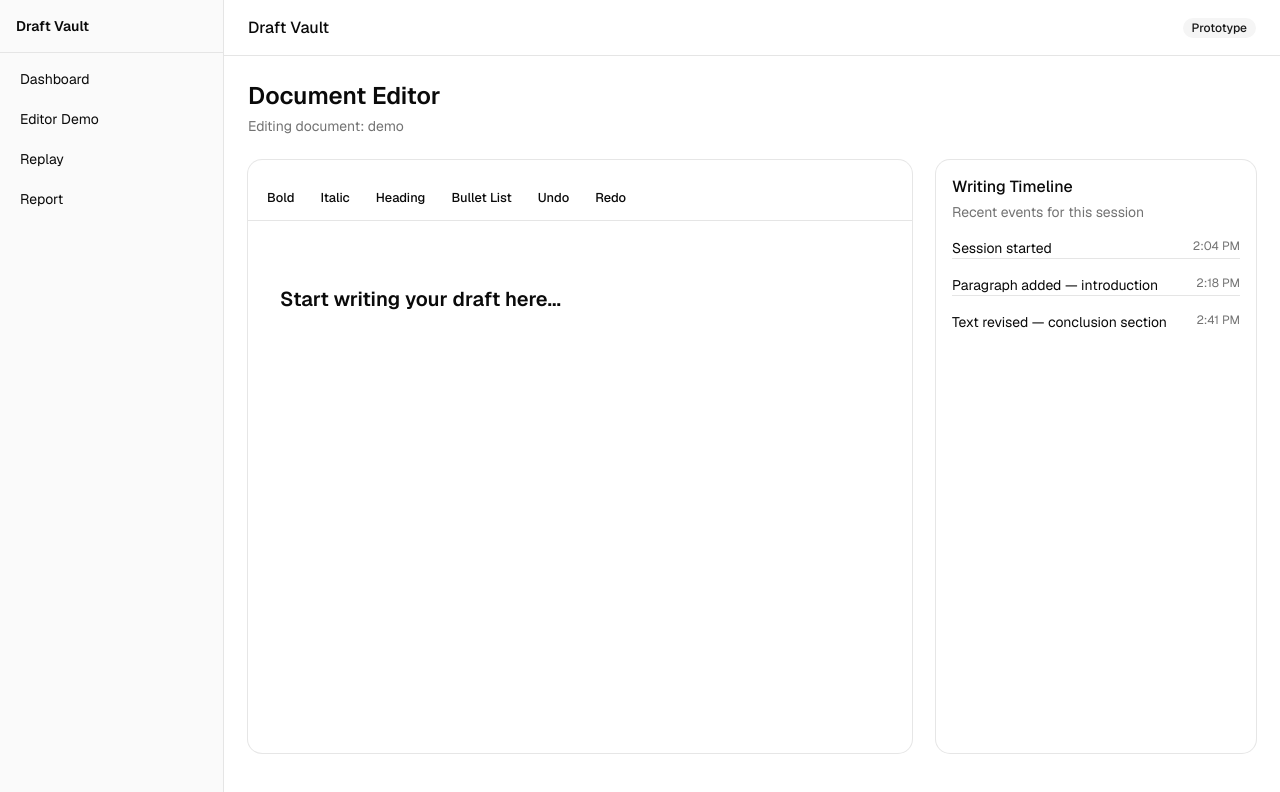
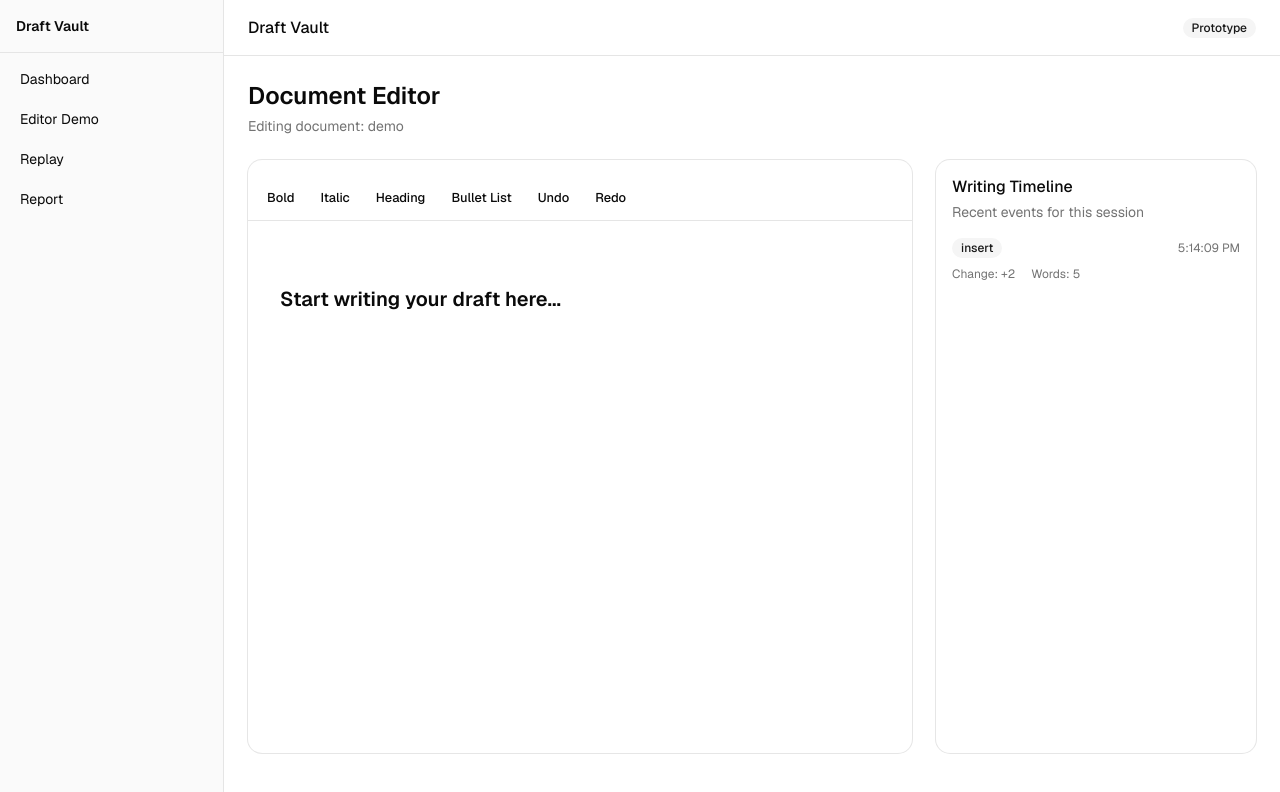
Before and after one commit to AlozieE/draft-vault, a Next.js app: page /documents/demo in a window 1280 px wide. Both pictures are taken after a click on the button "Heading". Shown: the top 792 px of the page. Built offline with nearby package versions, Linux system fonts and the light colour scheme.

Commit message:
Add local writing event logger

```diff
--- a/src/app/documents/[id]/page.tsx
+++ b/src/app/documents/[id]/page.tsx
@@ -1,61 +1,16 @@
+import { DocumentEditorWorkspace } from "@/components/editor/document-editor-workspace";
 import { AppShell } from "@/components/layout/app-shell";
-import { WritingEditor } from "@/components/editor/writing-editor";
-import {
-  Card,
-  CardContent,
-  CardDescription,
-  CardHeader,
-  CardTitle,
-} from "@/components/ui/card";
-import { Separator } from "@/components/ui/separator";
 
 type DocumentPageProps = {
   params: Promise<{ id: string }>;
 };
-
-const timelineEvents = [
-  { time: "2:04 PM", event: "Session started" },
-  { time: "2:18 PM", event: "Paragraph added — introduction" },
-  { time: "2:41 PM", event: "Text revised — conclusion section" },
-] as const;
 
 export default async function DocumentPage({ params }: DocumentPageProps) {
   const { id } = await params;
 
   return (
     <AppShell>
-      <div className="space-y-6">
-        <div>
-          <h1 className="text-2xl font-semibold">Document Editor</h1>
-          <p className="mt-1 text-sm text-muted-foreground">
-            Editing document: {id.replace(/-/g, " ")}
-          </p>
-        </div>
-
-        <div className="grid gap-6 lg:grid-cols-[1fr_320px]">
-          <WritingEditor />
-
-          <Card>
-            <CardHeader>
-              <CardTitle>Writing Timeline</CardTitle>
-              <CardDescription>Recent events for this session</CardDescription>
-            </CardHeader>
-            <CardContent className="space-y-4">
-              {timelineEvents.map((item, index) => (
-                <div key={item.event}>
-                  <div className="flex items-start justify-between gap-4">
-                    <p className="text-sm">{item.event}</p>
-                    <span className="shrink-0 text-xs text-muted-foreground">
-                      {item.time}
-                    </span>
-                  </div>
-                  {index < timelineEvents.length - 1 && <Separator />}
-                </div>
-              ))}
-            </CardContent>
-          </Card>
-        </div>
-      </div>
+      <DocumentEditorWorkspace documentId={id} />
     </AppShell>
   );
 }
--- /dev/null
+++ b/src/components/editor/document-editor-workspace.tsx
@@ -0,0 +1,35 @@
+"use client";
+
+import { WritingEditor } from "@/components/editor/writing-editor";
+import { WritingTimeline } from "@/components/editor/writing-timeline";
+import { useWritingEvents } from "@/hooks/use-writing-events";
+
+type DocumentEditorWorkspaceProps = {
+  documentId: string;
+};
+
+export function DocumentEditorWorkspace({
+  documentId,
+}: DocumentEditorWorkspaceProps) {
+  const resolvedDocumentId = documentId || "demo";
+  const { events, addEvent } = useWritingEvents();
+
+  return (
+    <div className="space-y-6">
+      <div>
+        <h1 className="text-2xl font-semibold">Document Editor</h1>
+        <p className="mt-1 text-sm text-muted-foreground">
+          Editing document: {resolvedDocumentId.replace(/-/g, " ")}
+        </p>
+      </div>
+
+      <div className="grid gap-6 lg:grid-cols-[1fr_320px]">
+        <WritingEditor
+          documentId={resolvedDocumentId}
+          onWritingEvent={addEvent}
+        />
+        <WritingTimeline events={events} />
+      </div>
+    </div>
+  );
+}
--- a/src/components/editor/writing-editor.tsx
+++ b/src/components/editor/writing-editor.tsx
@@ -1,11 +1,15 @@
 "use client";
 
 import { EditorContent, useEditor } from "@tiptap/react";
+import type { Editor } from "@tiptap/react";
 import StarterKit from "@tiptap/starter-kit";
+import { useRef } from "react";
 
 import { EditorToolbar } from "@/components/editor/editor-toolbar";
 import { Card, CardContent } from "@/components/ui/card";
+import { createWritingEvent } from "@/lib/writing-event-factory";
 import { cn } from "@/lib/utils";
+import type { WritingEvent, WritingEventType } from "@/types/writing-event";
 
 const editorContentClass = cn(
   "min-h-[500px] w-full bg-background px-8 py-6 text-base leading-relaxed outline-none",
@@ -14,7 +18,61 @@ const editorContentClass = cn(
   "[&_ul]:mb-3 [&_ul]:list-disc [&_ul]:pl-6",
 );
 
-export function WritingEditor() {
+type WritingEditorProps = {
+  documentId: string;
+  onWritingEvent?: (event: WritingEvent) => void;
+};
+
+function countWords(text: string): number {
+  const trimmed = text.trim();
+  if (trimmed.length === 0) {
+    return 0;
+  }
+
+  return trimmed.split(/\s+/).length;
+}
+
+function resolveEventType(contentLengthChange: number): WritingEventType {
+  if (contentLengthChange > 1) {
+    return "insert";
+  }
+
+  if (contentLengthChange < 0) {
+    return "delete";
+  }
+
+  return "insert";
+}
+
+export function WritingEditor({
+  documentId,
+  onWritingEvent,
+}: WritingEditorProps) {
+  const previousLengthRef = useRef<number | null>(null);
+  const onWritingEventRef = useRef(onWritingEvent);
+
+  onWritingEventRef.current = onWritingEvent;
+
+  const handleUpdate = (editor: Editor) => {
+    const text = editor.getText();
+    const characterCount = text.length;
+    const previousLength = previousLengthRef.current ?? characterCount;
+    const contentLengthChange = characterCount - previousLength;
+
+    previousLengthRef.current = characterCount;
+
+    const event = createWritingEvent({
+      documentId,
+      type: resolveEventType(contentLengthChange),
+      contentLengthChange,
+      wordCount: countWords(text),
+      characterCount,
+      textPreview: text.slice(-80) || undefined,
+    });
+
+    onWritingEventRef.current?.(event);
+  };
+
   const editor = useEditor({
     extensions: [StarterKit],
     content: "<p>Start writing your draft here...</p>",
@@ -23,6 +81,12 @@ export function WritingEditor() {
       attributes: {
         class: editorContentClass,
       },
+    },
+    onCreate: ({ editor: createdEditor }) => {
+      previousLengthRef.current = createdEditor.getText().length;
+    },
+    onUpdate: ({ editor: updatedEditor }) => {
+      handleUpdate(updatedEditor);
     },
   });
 
--- a/src/components/editor/writing-timeline.tsx
+++ b/src/components/editor/writing-timeline.tsx
@@ -1,22 +1,70 @@
+import { Badge } from "@/components/ui/badge";
+import {
+  Card,
+  CardContent,
+  CardDescription,
+  CardHeader,
+  CardTitle,
+} from "@/components/ui/card";
+import { Separator } from "@/components/ui/separator";
 import type { WritingEvent } from "@/types/writing-event";
 
 type WritingTimelineProps = {
   events: WritingEvent[];
 };
 
+function formatLocalTime(timestamp: string): string {
+  return new Date(timestamp).toLocaleTimeString(undefined, {
+    hour: "numeric",
+    minute: "2-digit",
+    second: "2-digit",
+  });
+}
+
+function formatContentLengthChange(change: number): string {
+  if (change > 0) {
+    return `+${change}`;
+  }
+
+  return String(change);
+}
+
 export function WritingTimeline({ events }: WritingTimelineProps) {
   return (
-    <aside className="w-64 border-l border-border p-4">
-      <h2 className="mb-4 text-sm font-medium">Timeline</h2>
-      <ul className="space-y-2 text-sm text-muted-foreground">
+    <Card>
+      <CardHeader>
+        <CardTitle>Writing Timeline</CardTitle>
+        <CardDescription>Recent events for this session</CardDescription>
+      </CardHeader>
+      <CardContent>
         {events.length === 0 ? (
-          <li>No events yet</li>
+          <p className="text-sm text-muted-foreground">
+            Start writing to record your drafting timeline.
+          </p>
         ) : (
-          events.map((event) => (
-            <li key={event.id}>{event.type}</li>
-          ))
+          <ul className="space-y-4">
+            {events.map((event, index) => (
+              <li key={event.id}>
+                <div className="space-y-2">
+                  <div className="flex items-center justify-between gap-2">
+                    <Badge variant="secondary">{event.type}</Badge>
+                    <span className="text-xs text-muted-foreground">
+                      {formatLocalTime(event.timestamp)}
+                    </span>
+                  </div>
+                  <div className="flex gap-4 text-xs text-muted-foreground">
+                    <span>
+                      Change: {formatContentLengthChange(event.contentLengthChange)}
+                    </span>
+                    <span>Words: {event.wordCount}</span>
+                  </div>
+                </div>
+                {index < events.length - 1 && <Separator className="mt-4" />}
+              </li>
+            ))}
+          </ul>
         )}
-      </ul>
-    </aside>
+      </CardContent>
+    </Card>
   );
 }
--- a/src/hooks/use-writing-events.ts
+++ b/src/hooks/use-writing-events.ts
@@ -1,15 +1,29 @@
 "use client";
 
-import { useState } from "react";
+import { useMemo, useState } from "react";
 
 import type { WritingEvent } from "@/types/writing-event";
 
-export function useWritingEvents(documentId: string) {
+export function useWritingEvents() {
   const [events, setEvents] = useState<WritingEvent[]>([]);
 
+  const addEvent = (event: WritingEvent) => {
+    setEvents((current) => [...current, event]);
+  };
+
+  const clearEvents = () => {
+    setEvents([]);
+  };
+
+  const latestEvent = useMemo(
+    () => (events.length > 0 ? events[events.length - 1]! : null),
+    [events],
+  );
+
   return {
-    documentId,
     events,
-    setEvents,
+    addEvent,
+    clearEvents,
+    latestEvent,
   };
 }
--- a/src/lib/hash-chain.ts
+++ b/src/lib/hash-chain.ts
@@ -1,21 +1,11 @@
 import type { WritingEvent } from "@/types/writing-event";
 
-export function computeEventHash(
-  event: Omit<WritingEvent, "hash">,
-): string {
-  return `${event.previousHash}-${event.id}-${event.timestamp}`;
+/** Reserved for future tamper-evident hash chain support. */
+export function computeEventHash(_event: WritingEvent): string {
+  return "";
 }
 
-export function verifyHashChain(events: WritingEvent[]): boolean {
-  if (events.length === 0) {
-    return true;
-  }
-
-  return events.every((event, index) => {
-    if (index === 0) {
-      return event.previousHash === "genesis";
-    }
-
-    return event.previousHash === events[index - 1]!.hash;
-  });
+/** Reserved for future tamper-evident hash chain support. */
+export function verifyHashChain(_events: WritingEvent[]): boolean {
+  return true;
 }
--- a/src/lib/writing-event-factory.ts
+++ b/src/lib/writing-event-factory.ts
@@ -1,19 +1,20 @@
-import { GENESIS_HASH } from "@/lib/constants";
-import { computeEventHash } from "@/lib/hash-chain";
 import type { WritingEvent, WritingEventType } from "@/types/writing-event";
 
+type CreateWritingEventParams = {
+  documentId: string;
+  type: WritingEventType;
+  contentLengthChange: number;
+  wordCount: number;
+  characterCount: number;
+  textPreview?: string;
+};
+
 export function createWritingEvent(
-  documentId: string,
-  type: WritingEventType,
-  previousHash: string = GENESIS_HASH,
-  content?: string,
+  params: CreateWritingEventParams,
 ): WritingEvent {
-  const id = crypto.randomUUID();
-  const timestamp = Date.now();
-  const base = { id, documentId, type, timestamp, content, previousHash };
-
   return {
-    ...base,
-    hash: computeEventHash(base),
+    id: crypto.randomUUID(),
+    timestamp: new Date().toISOString(),
+    ...params,
   };
 }
```
Also changed, not shown: src/types/writing-event.ts (+6 -5 lines).
